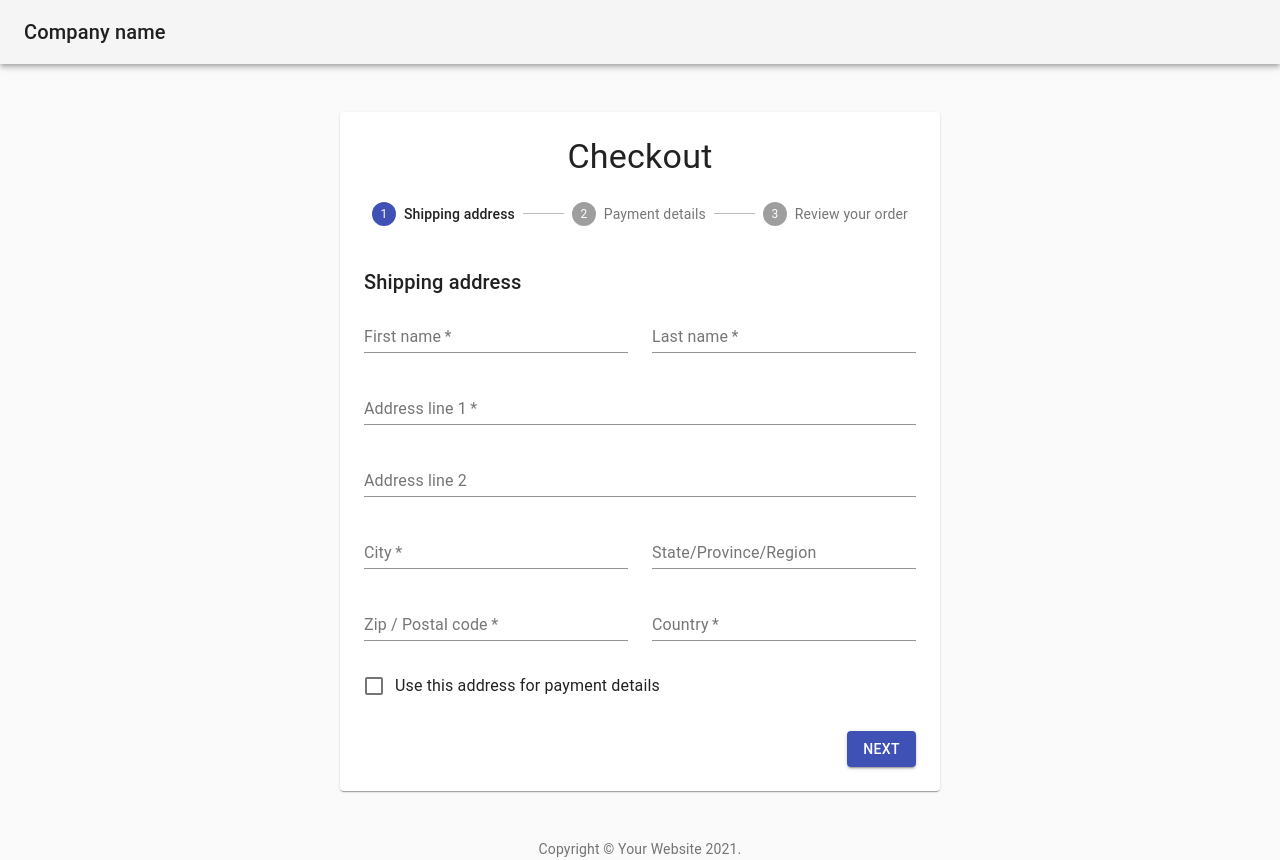
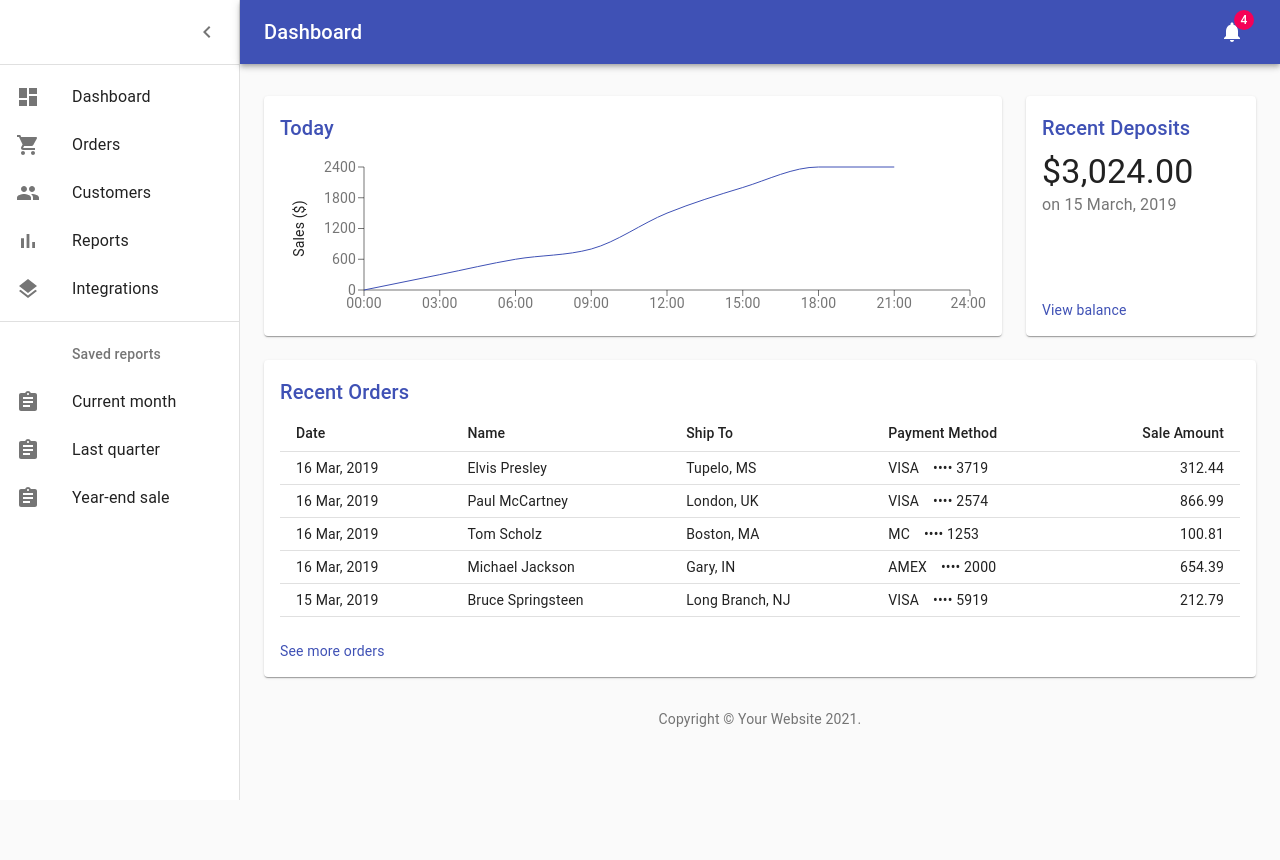
Before and after one commit to DataDeveloper7865/bioanalytica-front-end, a React (Create React App) app: page / in a window 1280 px wide. After the commit the page ends 800 px from the top, so only its background shows below. Built offline with nearby package versions, Linux system fonts and the light colour scheme.

Commit message:
imported dashboard into app

```diff
--- a/src/App.js
+++ b/src/App.js
@@ -3,13 +3,15 @@ import './App.css';
 import SignInSide from './components/auth/SignInSide';
 import SignUp from './components/auth/SignUp';
 import Checkout from './components/checkout/Checkout';
+import Dashboard from './components/dashboard/Dashboard';
 
 function App() {
   return (
     <div>
       {/* <SignInSide /> */}
       {/* <SignUp /> */}
-      <Checkout />
+      {/* <Checkout /> */}
+      <Dashboard />
     </div>
   );
 }
```
